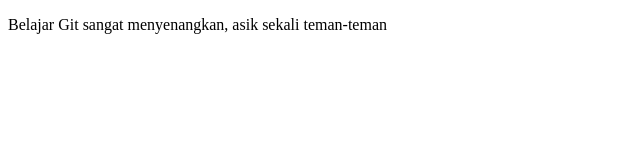
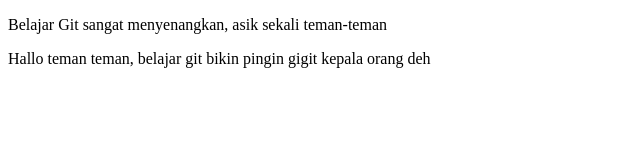
Before and after one commit to Chanifg/Real-Praktikum-Algoritma-Pemrogaman, a plain HTML site: page coba.html in a window 1280 px wide. Shown: the whole page, without its empty margins (0-640 px from the left). Drawn offline with Linux system fonts and the light colour scheme.

Commit message:
Belajar git bikin kepinging

```diff
--- a/coba.html
+++ b/coba.html
@@ -7,5 +7,6 @@
 </head>
 <body>
     <p>Belajar Git sangat menyenangkan, asik sekali teman-teman</p>
+    <p>Hallo teman teman, belajar git bikin pingin gigit kepala orang deh</p>
 </body>
 </html>
```
